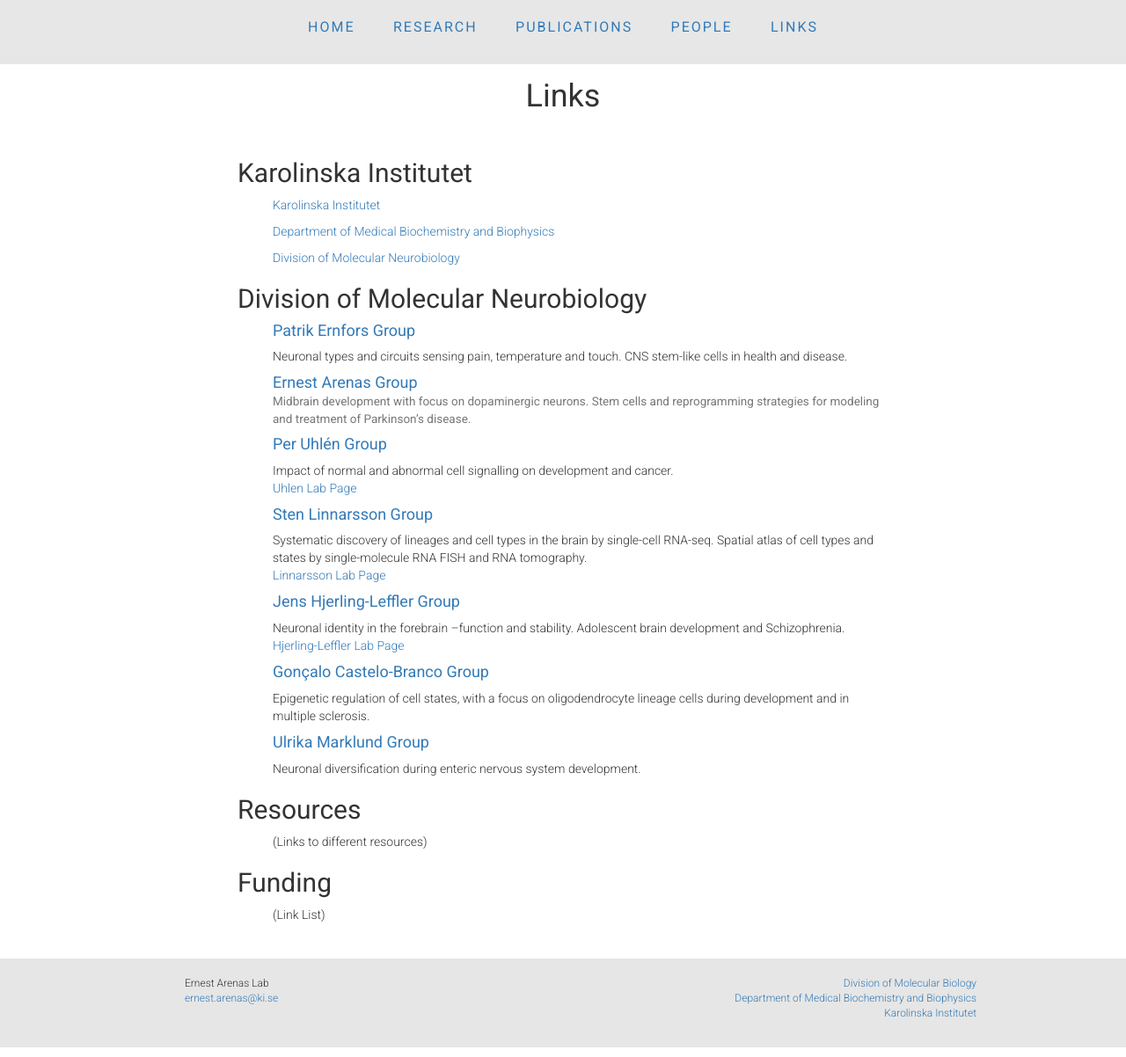
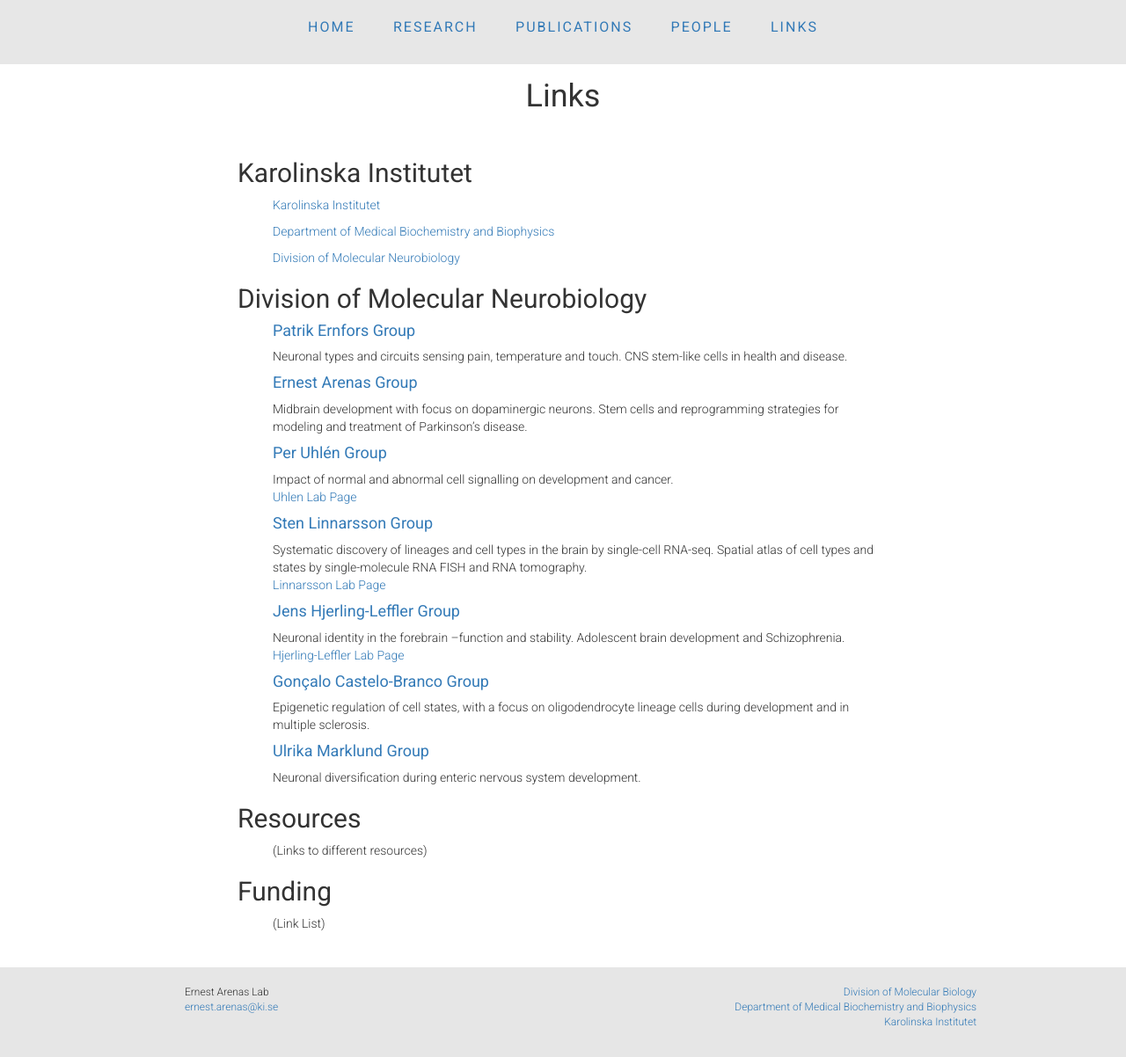
Before and after one commit to ArenasLab/arenaslab.github.io, a Jekyll site: the page links/index.html, which Jekyll copies as it is, in a window 1280 px wide and 1202 px high. Shown: the whole window at 88% size. Built offline with Jekyll 4.4.1, drawn with Linux system fonts in a browser that asks for light colours.

Commit message:
Update index.html

```diff
--- a/links/index.html
+++ b/links/index.html
@@ -43,17 +43,15 @@
             <ul class="posts">
               <h4><a href="http://ki.se/en/mbb/patrik-ernfors-group">Patrik Ernfors Group</a></h4>
                 <p>Neuronal types and circuits sensing pain, temperature and touch. CNS stem-like cells in health and disease.</p>
-
-		    <h4><a href="http://ki.se/en/mbb/ernest-arenas-group">Ernest Arenas Group</a><br>
-                <small>Midbrain development with focus on dopaminergic neurons. Stem cells and reprogramming strategies for modeling and treatment of Parkinson’s disease.
-			    </small> </h4>
+              <h4><a href="http://ki.se/en/mbb/ernest-arenas-group">Ernest Arenas Group</a></h4>
+                <p>Midbrain development with focus on dopaminergic neurons. Stem cells and reprogramming strategies for modeling and treatment of Parkinson’s disease.</p>
               <h4><a href="http://ki.se/en/mbb/per-uhlen-group">Per Uhlén Group</a></h4>
                 <p>Impact of normal and abnormal cell signalling on development and cancer.<br>
                 <a href="http://www.uhlenlab.org/">Uhlen Lab Page</a></p>
-              <h4><a href="http://ki.se/en/mbb/sten-linnarsson-group">Sten Linnarsson Group</a></h4>
+	      <h4><a href="http://ki.se/en/mbb/sten-linnarsson-group">Sten Linnarsson Group</a></h4>
                 <p>Systematic discovery of lineages and cell types in the brain by single-cell RNA-seq. Spatial atlas of cell types and states by single-molecule RNA FISH and RNA tomography.<br>
                 <a href="http://linnarssonlab.org/">Linnarsson Lab Page</a></p>
-              <h4><a href="http://ki.se/en/mbb/jens-hjerling-leffler-group">Jens Hjerling-Leffler Group</a></h4>
+	      <h4><a href="http://ki.se/en/mbb/jens-hjerling-leffler-group">Jens Hjerling-Leffler Group</a></h4>
                 <p>Neuronal identity in the forebrain –function and stability. Adolescent brain development and Schizophrenia.<br>
                 <a href="http://www.hjerling-leffler-lab.org/">Hjerling-Leffler Lab Page</a></p>
               <h4><a href="http://ki.se/en/mbb/goncalo-castelo-branco-group">Gonçalo Castelo-Branco Group</a></h4>
```
